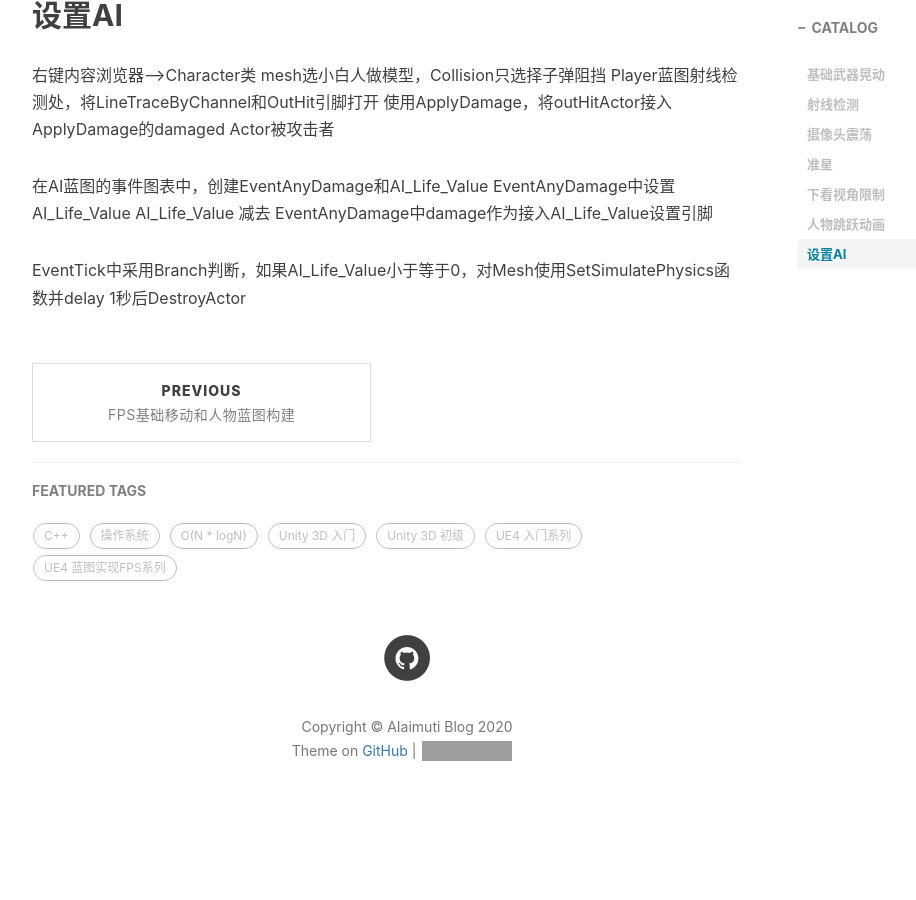
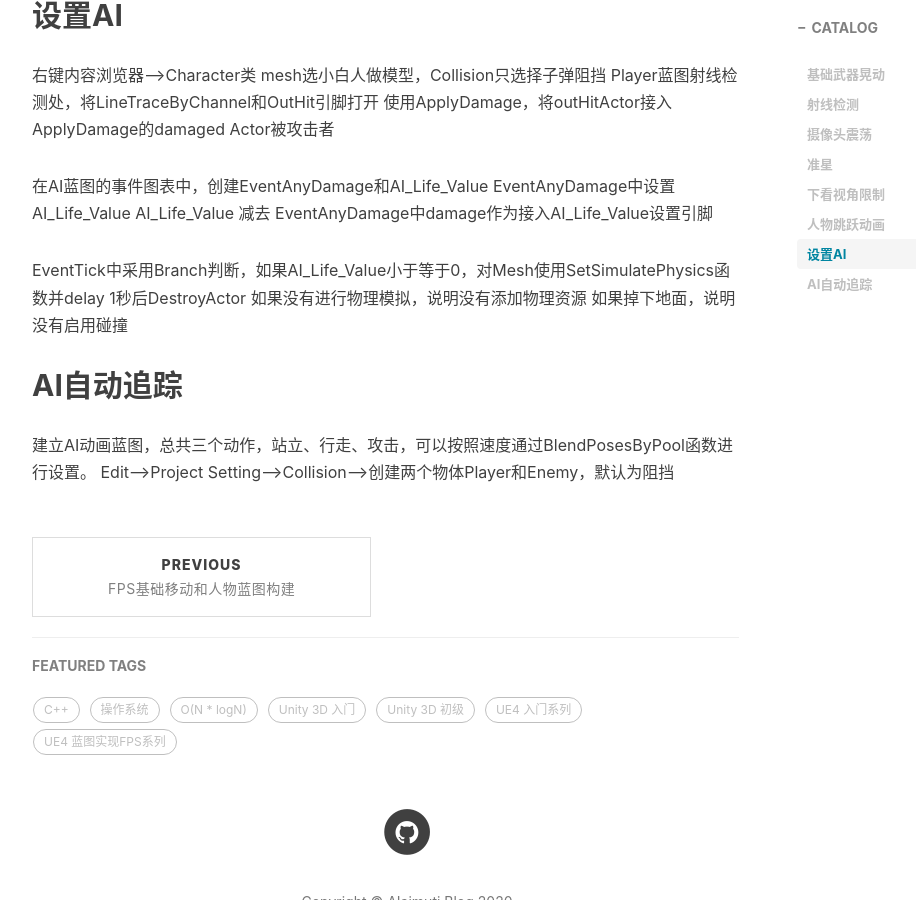
Before and after one commit to AIaimuti/aiaimuti.github.io, a Jekyll site: the page built from _posts/2020-4-16-Weapon.md, in a window 1280 px wide and 900 px high, scrolled down 2152 px. Shown: the whole window, without its empty margins (233-1149 px from the left). Built offline with Jekyll 4.4.1, drawn with Linux system fonts in a browser that asks for light colours; nearby versions of some CDN libraries; comment, search, counter and statistics services are not loaded; before the commit the page ends 3007 px from its top, so only the background shows below that; grey boxes are pictures that could not be loaded.

Commit message:
Update 2020-4-16-Weapon.md

```diff
--- a/_posts/2020-4-16-Weapon.md
+++ b/_posts/2020-4-16-Weapon.md
@@ -86,3 +86,9 @@ EventAnyDamage中设置AI_Life_Value
 AI_Life_Value 减去 EventAnyDamage中damage作为接入AI_Life_Value设置引脚
 
 EventTick中采用Branch判断，如果AI_Life_Value小于等于0，对Mesh使用SetSimulatePhysics函数并delay 1秒后DestroyActor
+如果没有进行物理模拟，说明没有添加物理资源
+如果掉下地面，说明没有启用碰撞
+
+## AI自动追踪
+建立AI动画蓝图，总共三个动作，站立、行走、攻击，可以按照速度通过BlendPosesByPool函数进行设置。
+Edit-->Project Setting-->Collision-->创建两个物体Player和Enemy，默认为阻挡
```
